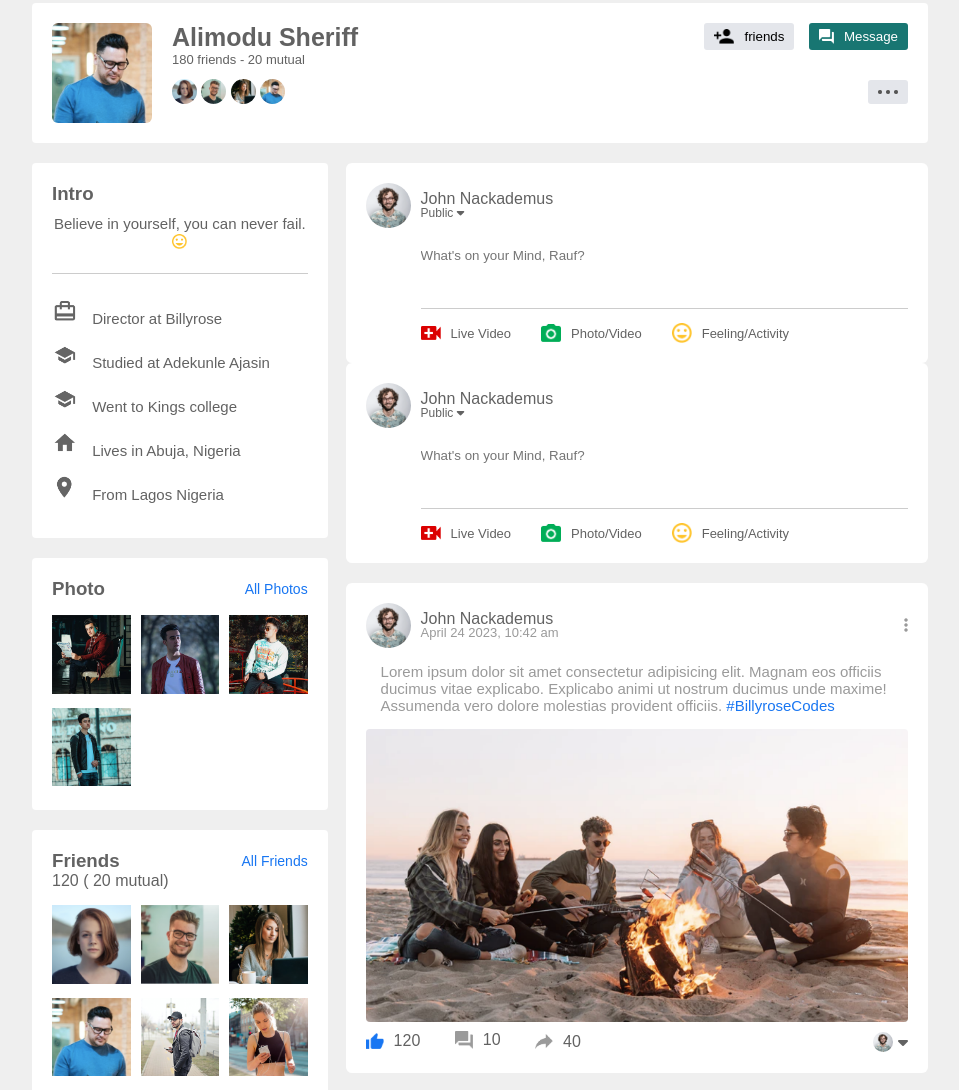
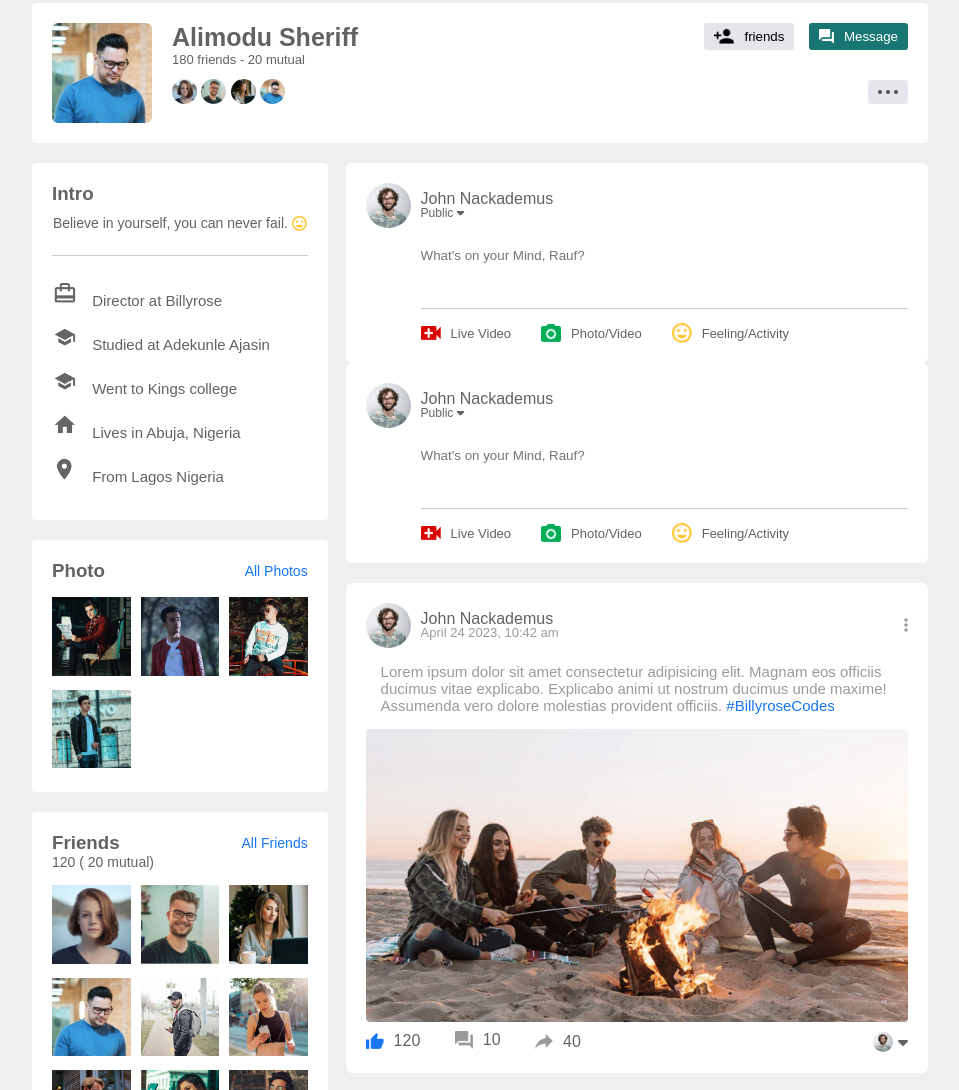
Before and after one commit to Billyrosecodes/social-app-fb-clone, a plain HTML site: page profile.html in a window 1280 px wide. Shown: the part 761-1851 px from the top of the page, without its empty margins (160-1119 px from the left). Drawn offline with Linux system fonts and the light colour scheme.

Commit message:
more css

```diff
--- a/assets/css/styles.css
+++ b/assets/css/styles.css
@@ -630,3 +630,6 @@ nav{
     width: 100%;
     cursor: pointer;
 }
+.profile-intro p{
+    font-size: 14px;
+}
--- a/profile.html
+++ b/profile.html
@@ -141,6 +141,7 @@
                         <a href="#">All Friends</a>
                     </div>
                     <p> 120 ( 20 mutual) </p>
+                    <div class="friends-box"></div>
 
                     <div class="photo-box">
                         <div><img src="./assets/images/member-1.png"></div>
```
